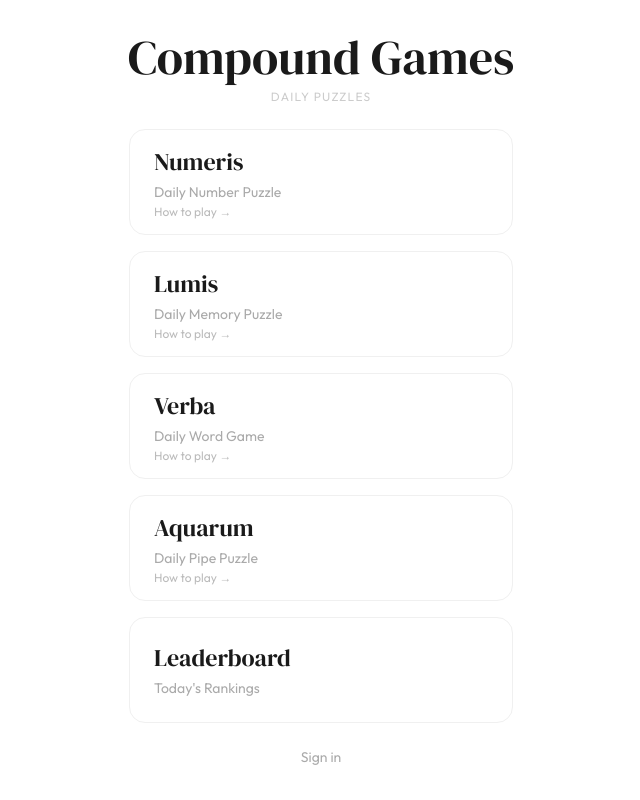
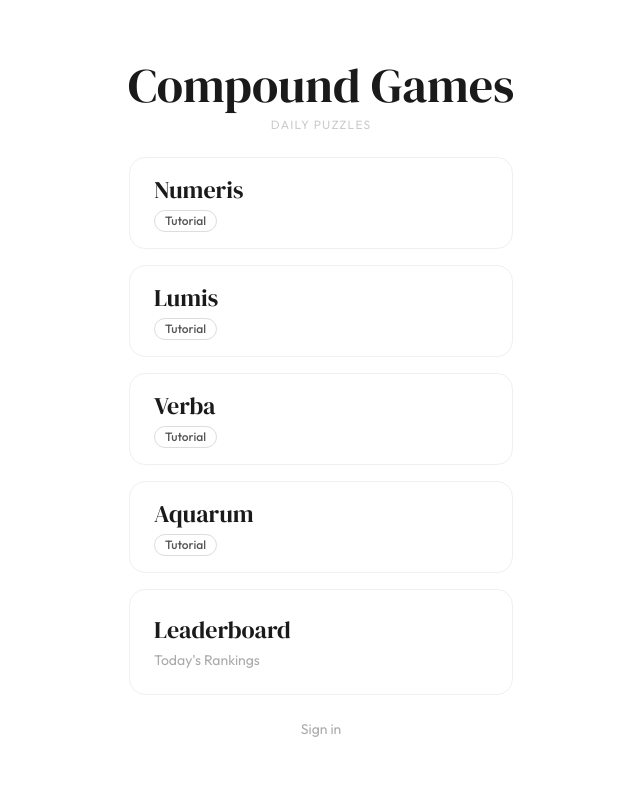
Before and after one commit to cbolson22/Compound-Games, a Next.js app: page / in a window 1280 px wide. Shown: the whole page, without its empty margins (319-959 px from the left). Built offline with nearby package versions, Linux system fonts and the light colour scheme; no server answers.

Commit message:
Tutorial visibility

```diff
--- a/app/page.tsx
+++ b/app/page.tsx
@@ -139,28 +139,14 @@ export default function Home() {
     {
       href: "/numeris",
       name: "Numeris",
-      desc: "Daily Number Puzzle",
       streak: numerisStreak,
       key: "numeris",
     },
-    {
-      href: "/lumis",
-      name: "Lumis",
-      desc: "Daily Memory Puzzle",
-      streak: lumisStreak,
-      key: "lumis",
-    },
-    {
-      href: "/verba",
-      name: "Verba",
-      desc: "Daily Word Game",
-      streak: verbaStreak,
-      key: "verba",
-    },
+    { href: "/lumis", name: "Lumis", streak: lumisStreak, key: "lumis" },
+    { href: "/verba", name: "Verba", streak: verbaStreak, key: "verba" },
     {
       href: "/aquarum",
       name: "Aquarum",
-      desc: "Daily Pipe Puzzle",
       streak: aquarumStreak,
       key: "aquarum",
     },
@@ -182,16 +168,15 @@ export default function Home() {
           >
             <div className="flex flex-col gap-1">
               <span className="font-serif text-2xl">{g.name}</span>
-              <span className="text-sm text-[#aaa]">{g.desc}</span>
               <button
-                className="text-xs text-[#bbb] hover:text-[#555] transition-colors text-left leading-none"
+                className="text-xs font-medium text-[#555] border border-[#ddd] rounded-full px-2.5 py-0.5 hover:border-[#aaa] hover:text-[#1a1a1a] transition-all w-fit"
                 onClick={(e) => {
                   e.preventDefault();
                   e.stopPropagation();
                   setActiveTutorial(g.key);
                 }}
               >
-                How to play →
+                Tutorial
               </button>
             </div>
             {playedGames !== null && (
```
